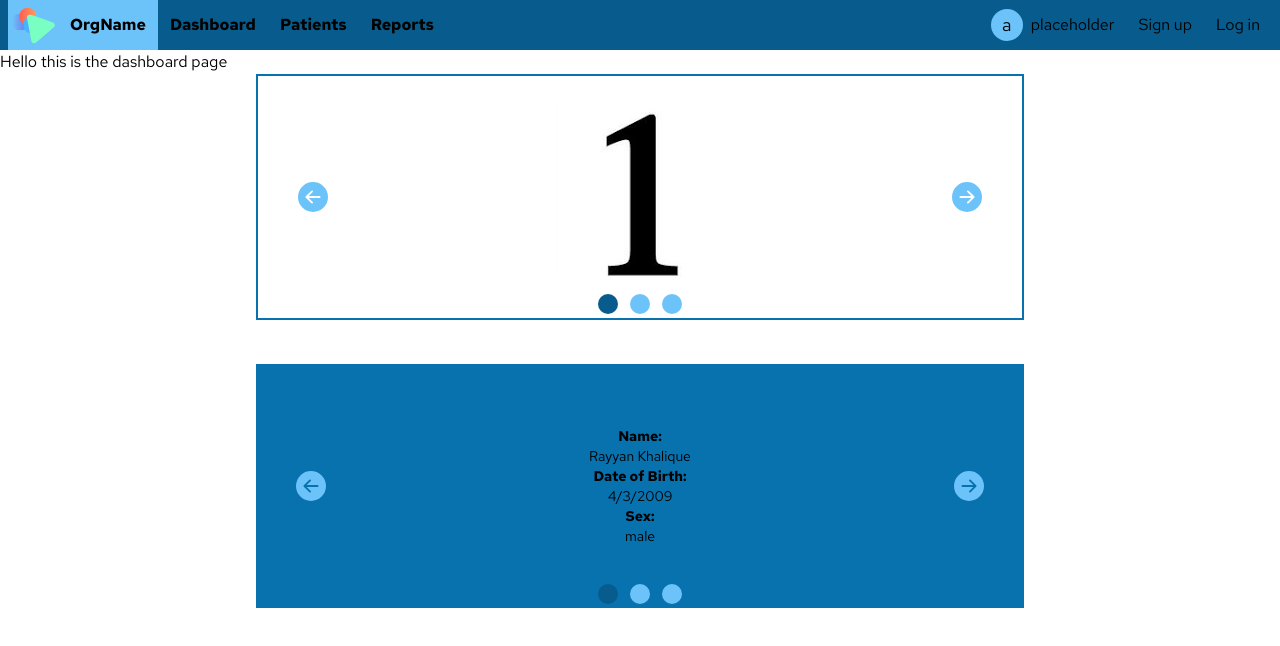
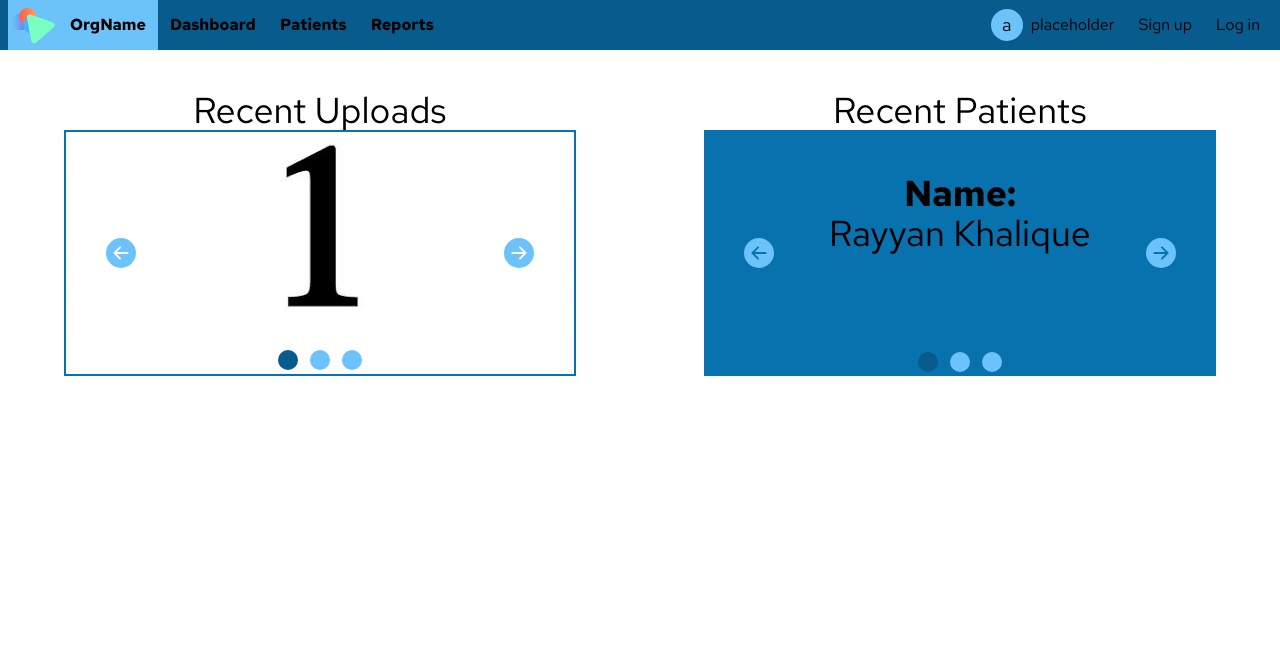
Before and after one commit to normalperson543/histoai, a Next.js app: page /dashboard in a window 1280 px wide. Shown: the top 646 px of the page. Built offline with nearby package versions, Linux system fonts and the light colour scheme.

Commit message:
organized dashboard and added good transitions

```diff
--- a/app/dashboard/carousel.tsx
+++ b/app/dashboard/carousel.tsx
@@ -25,17 +25,19 @@ export default function Carousel({slides}) {
     }
 
     return (
-        <div className="overflow-hidden relative h-full m-auto">
+        <div className="group overflow-hidden relative h-full m-auto">
             <div className={`flex transition duration-700 h-full`} style={{transform: `translateX(-${current * 100}%)`}}>
                 {slides.map((s) => {
                     if("imageUrl" in s) {
                         return <div className="min-w-full min-h-full m-auto"><img className="object-fill m-auto" src = {s.imageUrl}/></div>
                     } else if ("info" in s) {
                         return (
-                            <div className="text-center text-sm content-center mx-auto px-10 min-w-full">
-                                <p className="">
-                                    <strong>Name:</strong><br/>
-                                    {s.info.name}<br/>
+                            <div className="flex flex-col items-center justify-center text-center text-sm mx-auto px-10 min-w-full">
+                                <h1 className="text-4xl group-hover:text-sm transition-all duration-500 ease-in-out">
+                                    <strong>Name:</strong> <br></br>
+                                    {s.info.name}
+                                </h1>
+                                <p className="opacity-0 group-hover:opacity-100 group-hover:transition-opacity group-hover:duration-500 group-hover:2000 transition-opacity duration-500">
                                     <strong>Date of Birth:</strong><br/>
                                     {s.info.dOB.toLocaleDateString()}<br/>
                                     <strong>Sex:</strong><br/>
--- a/app/dashboard/page.tsx
+++ b/app/dashboard/page.tsx
@@ -5,12 +5,17 @@ export default function Home() {
 
   return (
     <main>
-      <h1>Hello this is the dashboard page</h1>
-      <div className='w-[60%]  mx-auto border-2 border-hblue '>
-        <Carousel slides={recentImages}/>
+      <div className='flex flex-row w-[100%] mt-10 text-4xl'>
+        <h1 className='mx-auto'>Recent Uploads</h1>
+        <h1 className='mx-auto'>Recent Patients</h1>
       </div>
-      <div className='w-[60%] h-72 mx-auto pt-11 bg-clip-content bg-hblue'>
-        <Carousel slides={recentPatients}/>
+      <div className='flex flex-row'>
+        <div className='w-[40%] mx-auto border-2 border-hblue '>
+          <Carousel slides={recentImages}/>
+        </div>
+        <div className='w-[40%] mx-auto bg-clip-content bg-hblue'>
+          <Carousel slides={recentPatients}/>
+        </div>
       </div>
     </main>
   );
```
